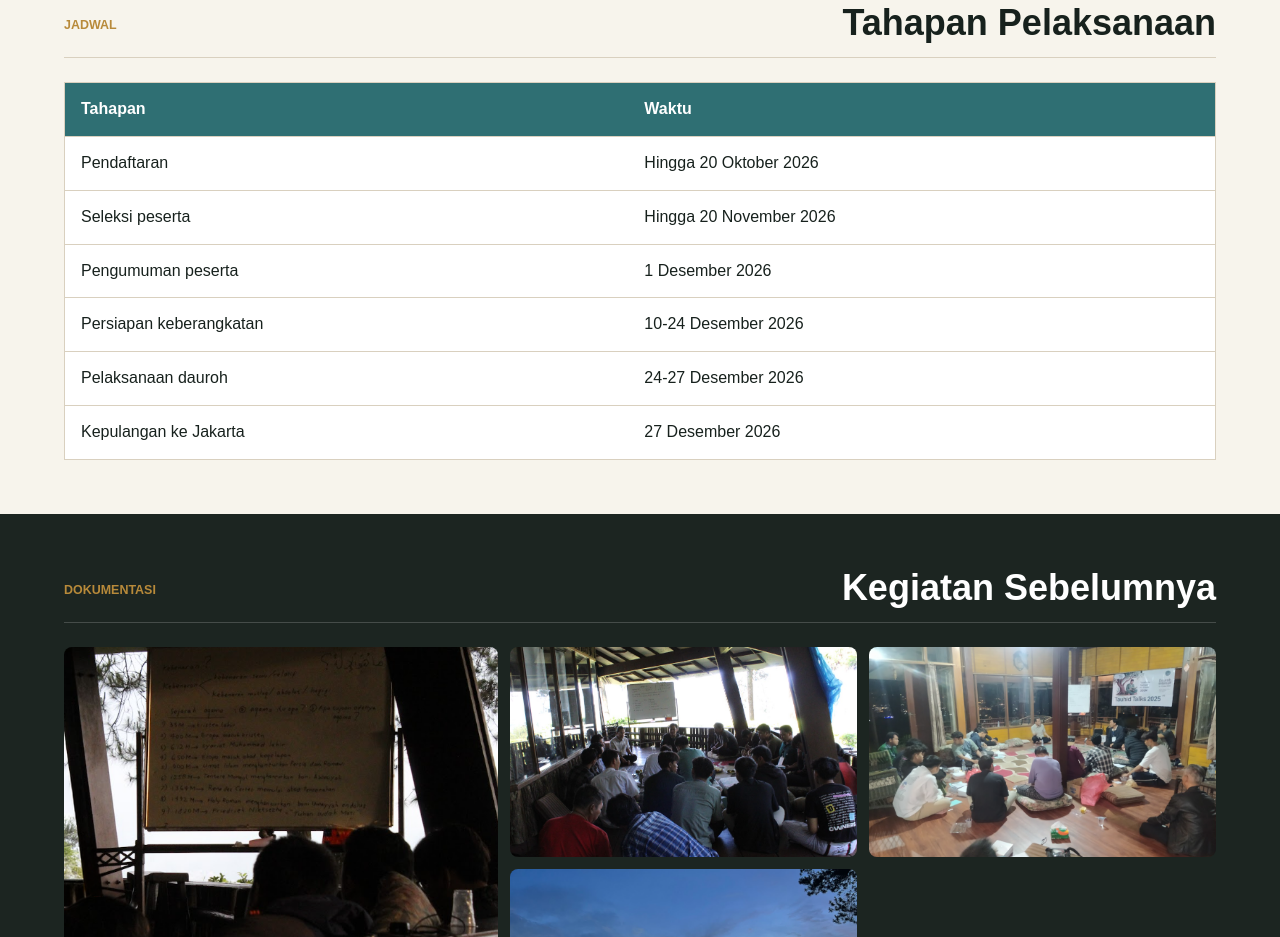
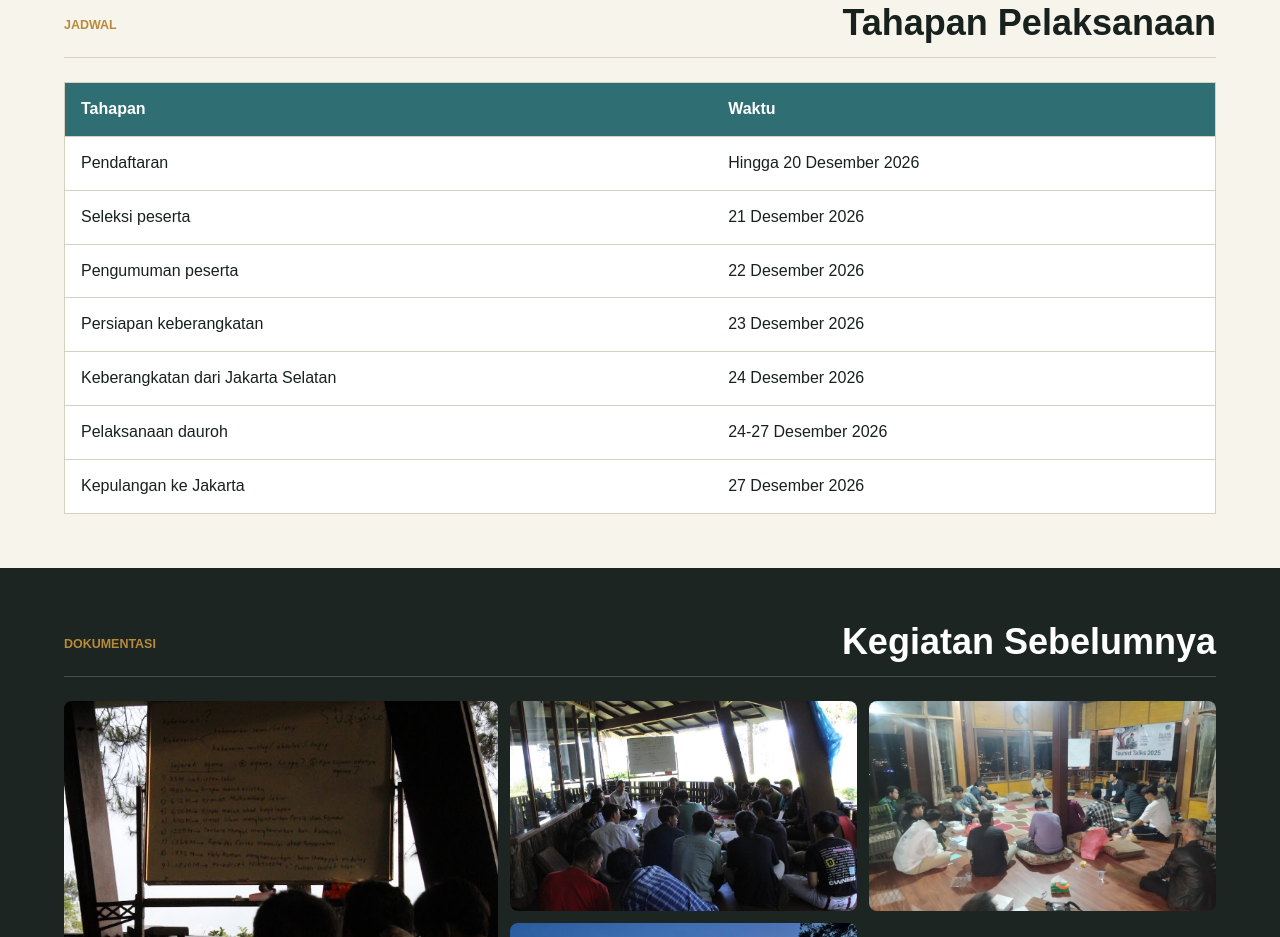
Before and after one commit to stywnabd/alkhd, a plain HTML site: page index.html in a window 1280 px wide. Shown: the part 1898-2835 px from the top of the page. Drawn offline with Linux system fonts and the light colour scheme.

Commit message:
Perbarui jadwal pendaftaran hingga keberangkatan Dauroh 2026
Co-Authored-By: Claude Opus 5.5 <noreply@anthropic.com>

```diff
--- a/index.html
+++ b/index.html
@@ -130,19 +130,23 @@
             <tbody>
               <tr>
                 <td>Pendaftaran</td>
-                <td>Hingga 20 Oktober 2026</td>
+                <td>Hingga 20 Desember 2026</td>
               </tr>
               <tr>
                 <td>Seleksi peserta</td>
-                <td>Hingga 20 November 2026</td>
+                <td>21 Desember 2026</td>
               </tr>
               <tr>
                 <td>Pengumuman peserta</td>
-                <td>1 Desember 2026</td>
+                <td>22 Desember 2026</td>
               </tr>
               <tr>
                 <td>Persiapan keberangkatan</td>
-                <td>10-24 Desember 2026</td>
+                <td>23 Desember 2026</td>
+              </tr>
+              <tr>
+                <td>Keberangkatan dari Jakarta Selatan</td>
+                <td>24 Desember 2026</td>
               </tr>
               <tr>
                 <td>Pelaksanaan dauroh</td>
```
Also changed, not shown: 1 other file.
